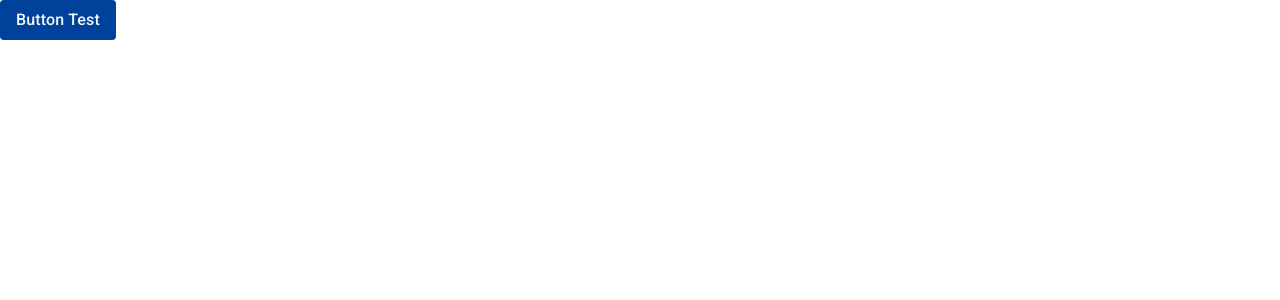
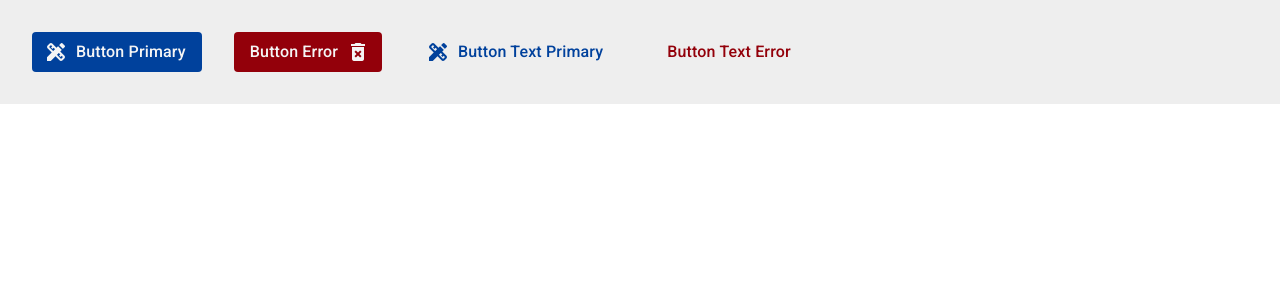
Before and after one commit to adrianjunior/smd-theses, a Next.js app in the folder theses-repo/: page / in a window 1280 px wide. Shown: the top 300 px of the page. Built offline with nearby package versions, Linux system fonts and the light colour scheme.

Commit message:
button added icon

```diff
--- a/theses-repo/package.json
+++ b/theses-repo/package.json
@@ -11,6 +11,7 @@
   "dependencies": {
     "@radix-ui/react-primitive": "^1.0.3",
     "class-variance-authority": "^0.7.0",
+    "material-icons": "^1.13.12",
     "next": "14.1.4",
     "react": "^18",
     "react-dom": "^18",
--- a/theses-repo/src/app/page.tsx
+++ b/theses-repo/src/app/page.tsx
@@ -1,10 +1,21 @@
 import { Button } from "@/components/button";
+import 'material-icons/iconfont/filled.css';
+import 'material-icons/iconfont/outlined.css';
 
 export default function Home() {
   return (
-    <main>
-      <div>
-        <Button>Button Test</Button>
+    <main className="dark:bg-dark-surface bg-surface">
+      <div className="inline-flex items-center justify-center whitespace-nowrap gap-8 p-8">
+        <Button iconPosition="left" icon="design_services">
+          Button Primary
+        </Button>
+        <Button variant="error" iconPosition="right" icon="delete_forever">
+          Button Error
+          </Button>
+        <Button variant="textDefault" iconPosition="left" icon="design_services">
+          Button Text Primary
+        </Button>
+        <Button variant="textError">Button Text Error</Button>
       </div>
     </main>
   );
--- a/theses-repo/src/components/button.tsx
+++ b/theses-repo/src/components/button.tsx
@@ -4,25 +4,24 @@ import { cva, type VariantProps } from "class-variance-authority"
 import { cn } from "@/lib/utils"
 
 const buttonVariants = cva(
-  "inline-flex items-center justify-center whitespace-nowrap transition-colors rounded-extra-small label-large ring-offset-white focus-visible:outline-none focus-visible:ring-2 focus-visible:ring-slate-950 focus-visible:ring-offset-2 disabled:pointer-events-none disabled:opacity-50",
+  "py-2 inline-flex items-center justify-center whitespace-nowrap transition-colors rounded-extra-small label-large ring-offset-white focus-visible:outline-none focus-visible:ring-2 focus-visible:ring-slate-950 focus-visible:ring-offset-2 disabled:pointer-events-none disabled:opacity-50",
   {
     variants: {
       variant: {
-        default: "bg-primary text-on-primary hover:bg-primary/90 dark:bg-dark-primary dark:text-dark-on-primary dark:hover:bg-dark-primary/90",
-        error:
-          "bg-red-500 text-slate-50 hover:bg-red-500/90 dark:bg-red-900 dark:text-slate-50 dark:hover:bg-red-900/90",
-        text: "hover:bg-slate-100 hover:text-slate-900 dark:hover:bg-slate-800 dark:hover:text-slate-50"
+        default: "bg-primary text-on-primary dark:bg-dark-primary dark:text-dark-on-primary hover:bg-opacity-90",
+        error:"bg-error text-on-error dark:bg-dark-error dark:text-dark-on-error hover:bg-opacity-90",
+        textDefault: "text-primary bg-primary bg-opacity-0 dark:text-dark-primary dark:bg-dark-primary dark:bg-opacity-0 hover:bg-opacity-20",
+        textError: "text-error bg-error bg-opacity-0 dark:text-dark-error dark:bg-dark-error dark:bg-opacity-0 hover:bg-opacity-20"
       },
-      size: {
-        default: "h-10 px-4 py-2",
-        sm: "h-9 rounded-md px-3",
-        lg: "h-11 rounded-md px-8",
-        icon: "h-10 w-10",
-      },
+      iconPosition:{
+        left: "pl-3 pr-4 gap-2",
+        right: "pl-4 pr-3 gap-2",
+        none: "pl-4 pr-4"
+      }
     },
     defaultVariants: {
       variant: "default",
-      size: "default",
+      iconPosition: "none"
     },
   }
 )
@@ -31,17 +30,27 @@ export interface ButtonProps
   extends React.ButtonHTMLAttributes<HTMLButtonElement>,
     VariantProps<typeof buttonVariants> {
   asChild?: boolean
+  icon?: string
+  iconPosition?: 'left' | 'right' | 'none' ;
 }
 
 const Button = React.forwardRef<HTMLButtonElement, ButtonProps>(
-  ({ className, variant, size, asChild = false, ...props }, ref) => {
+  ({ className, variant, icon, iconPosition, asChild = false, ...props }, ref) => {
     const Comp = asChild ? Slot : "button"
     return (
       <Comp
-        className={cn(buttonVariants({ variant, size, className }))}
+        className={cn(buttonVariants({ variant, iconPosition, className }))}
         ref={ref}
         {...props}
-      />
+      >
+        {icon && iconPosition === 'left' && (
+          <span className="material-icons">{icon}</span>
+        )}
+        {props.children}
+        {icon && iconPosition === 'right' && (
+          <span className="material-icons">{icon}</span>
+        )}
+      </Comp>
     )
   }
 )
```
Also changed, not shown: theses-repo/src/components/icon.tsx (added), 1 other file (tests, documents, lock files or other folders).
